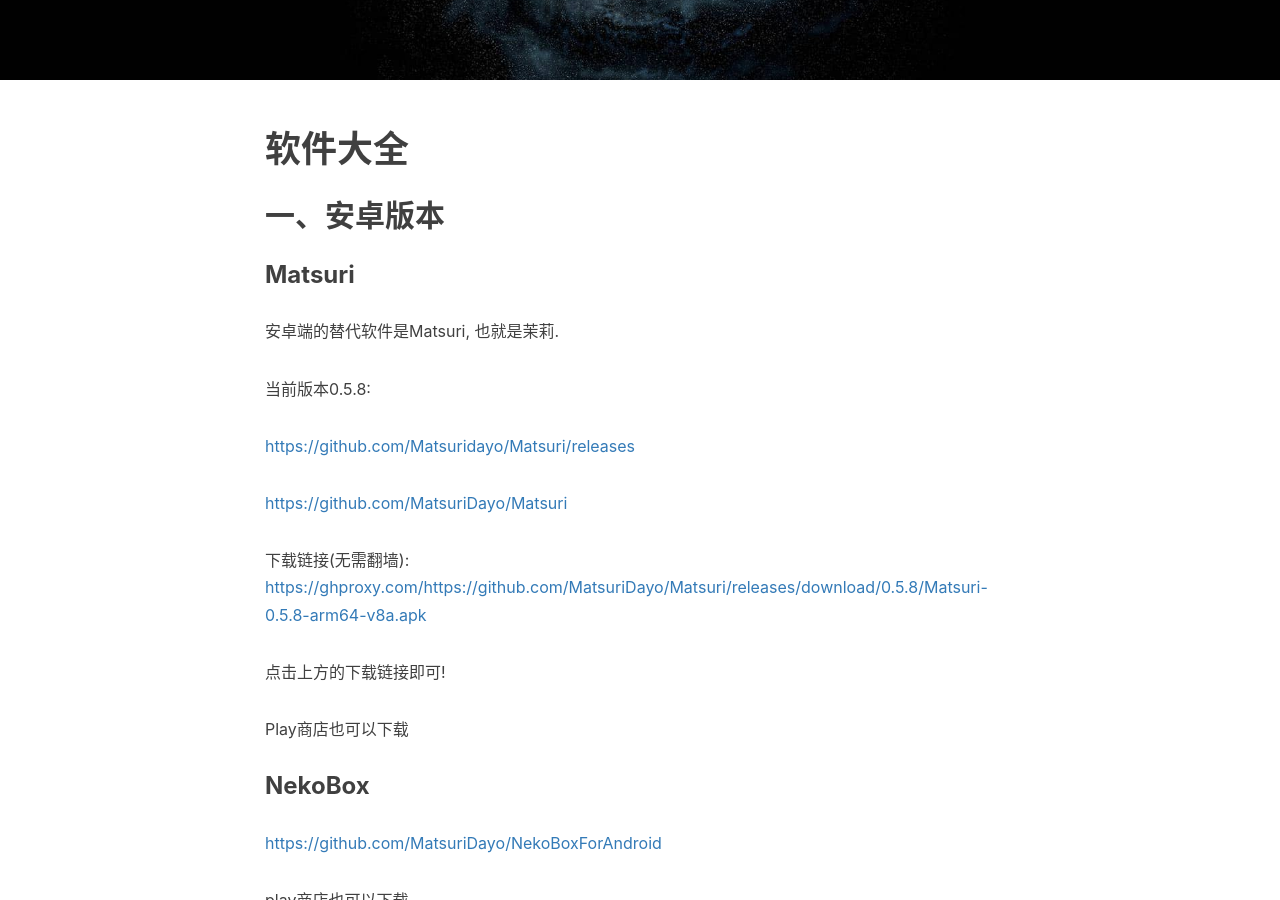
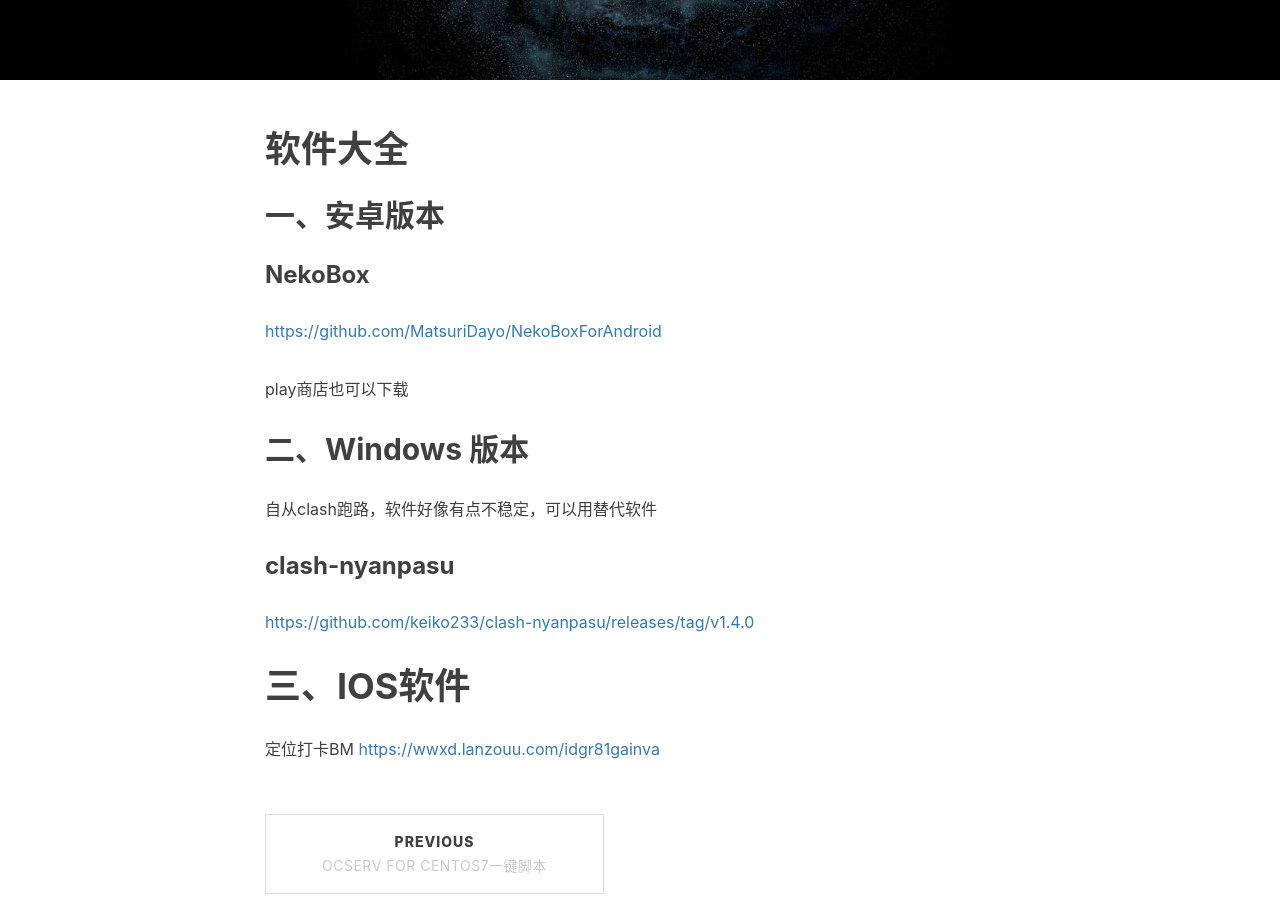
Before and after one commit to kingask/kingask.github.io, a Jekyll site: the page built from _posts/2023-11-25-soft.markdown, in a window 1280 px wide and 900 px high, scrolled down 377 px. Built offline with Jekyll 4.4.1, drawn with Linux system fonts in a browser that asks for light colours; nearby versions of some CDN libraries; comment, search, counter and statistics services are not loaded.

Commit message:
modified:   _posts/2023-11-25-soft.markdown

```diff
--- a/_posts/2023-11-25-soft.markdown
+++ b/_posts/2023-11-25-soft.markdown
@@ -14,24 +14,6 @@
 
 ## 一、安卓版本
 
-### Matsuri
-
-安卓端的替代软件是Matsuri, 也就是茉莉.
-
-
-当前版本0.5.8:
-
-
-[https://github.com/Matsuridayo/Matsuri/releases](https://github.com/Matsuridayo/Matsuri/releases)
-
-[https://github.com/MatsuriDayo/Matsuri](https://github.com/MatsuriDayo/Matsuri)
-
-下载链接(无需翻墙):
-[https://ghproxy.com/https://github.com/MatsuriDayo/Matsuri/releases/download/0.5.8/Matsuri-0.5.8-arm64-v8a.apk](https://ghproxy.com/https://github.com/MatsuriDayo/Matsuri/releases/download/0.5.8/Matsuri-0.5.8-arm64-v8a.apk)
-
-点击上方的下载链接即可!
-
-Play商店也可以下载
 
 ### NekoBox
 
```
